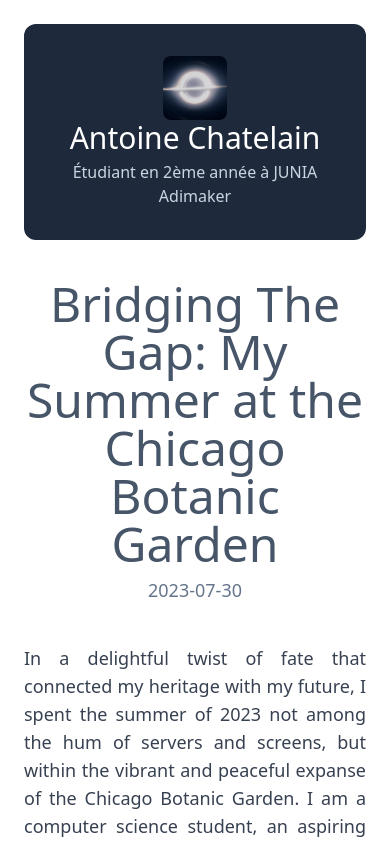
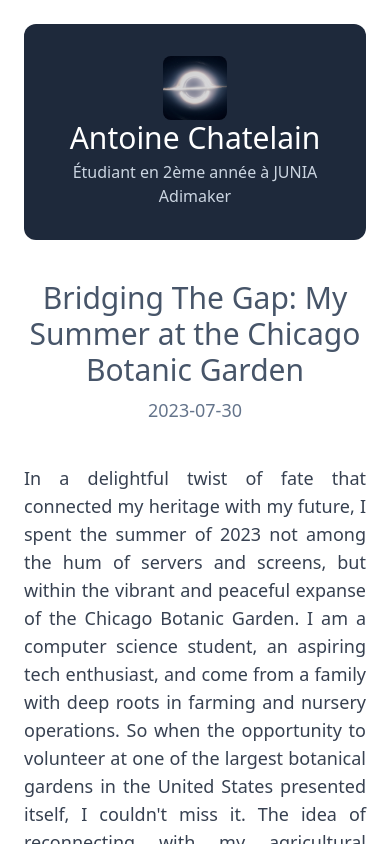
Before and after one commit to Redblockmasteur/My-portfolio, a Next.js app: page /posts/CBG in a window 390 px wide. Shown: the top 844 px of the page. Built offline with nearby package versions, Linux system fonts and the light colour scheme.

Commit message:
Update page.tsx

```diff
--- a/app/posts/[slug]/page.tsx
+++ b/app/posts/[slug]/page.tsx
@@ -24,7 +24,7 @@ const PostPage = (props: any) => {
     return (
     <div>
         <div className="my-10 text-center">
-            <h2 className=" text-5xl text-slate-600 ">{post.data.title}</h2>
+            <h2 className=" text-3xl md:text-5xl text-slate-600 ">{post.data.title}</h2>
             <p className=" text-lg text-slate-500 mt-2">{post.data.date}</p>
             <p>{post.data.flagEmoji}</p>
         </div>
```
